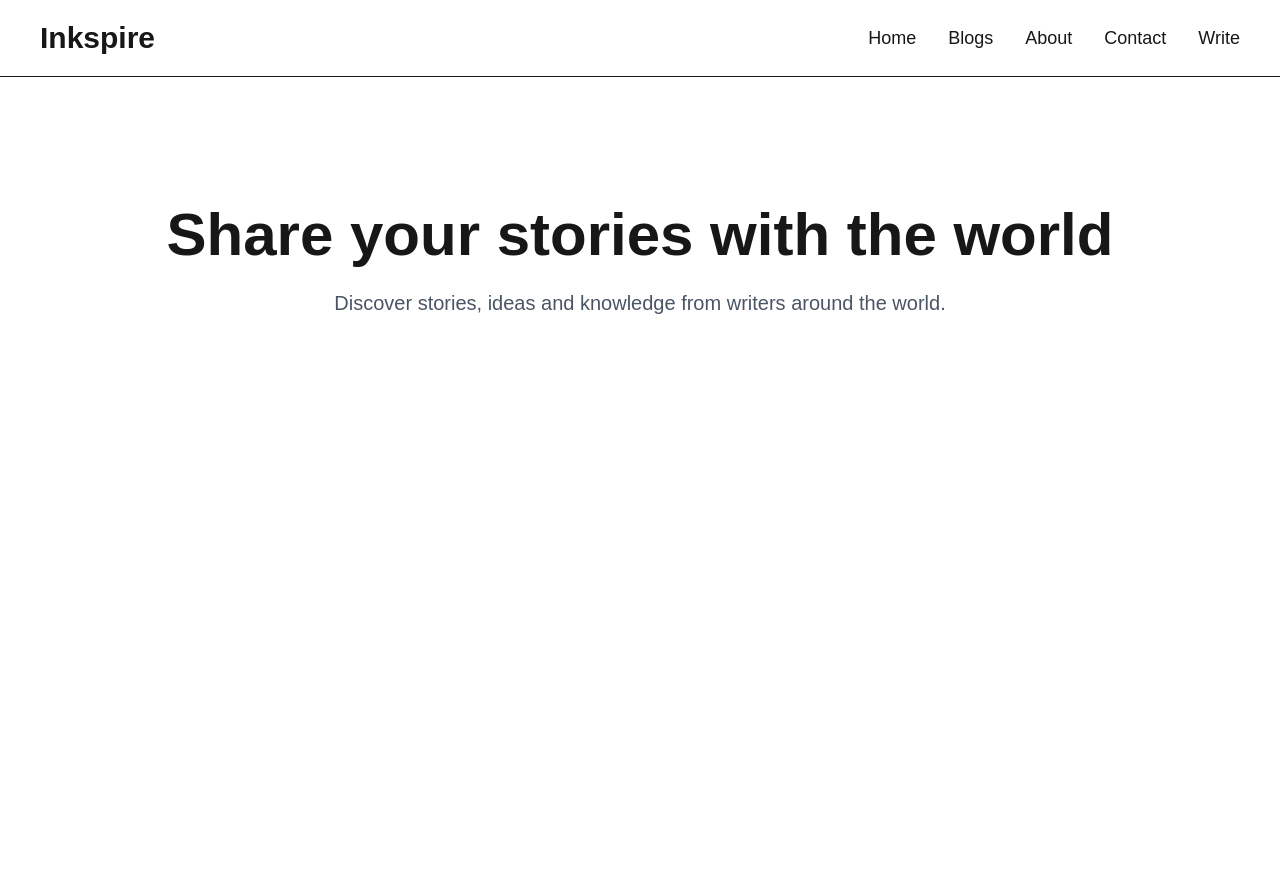
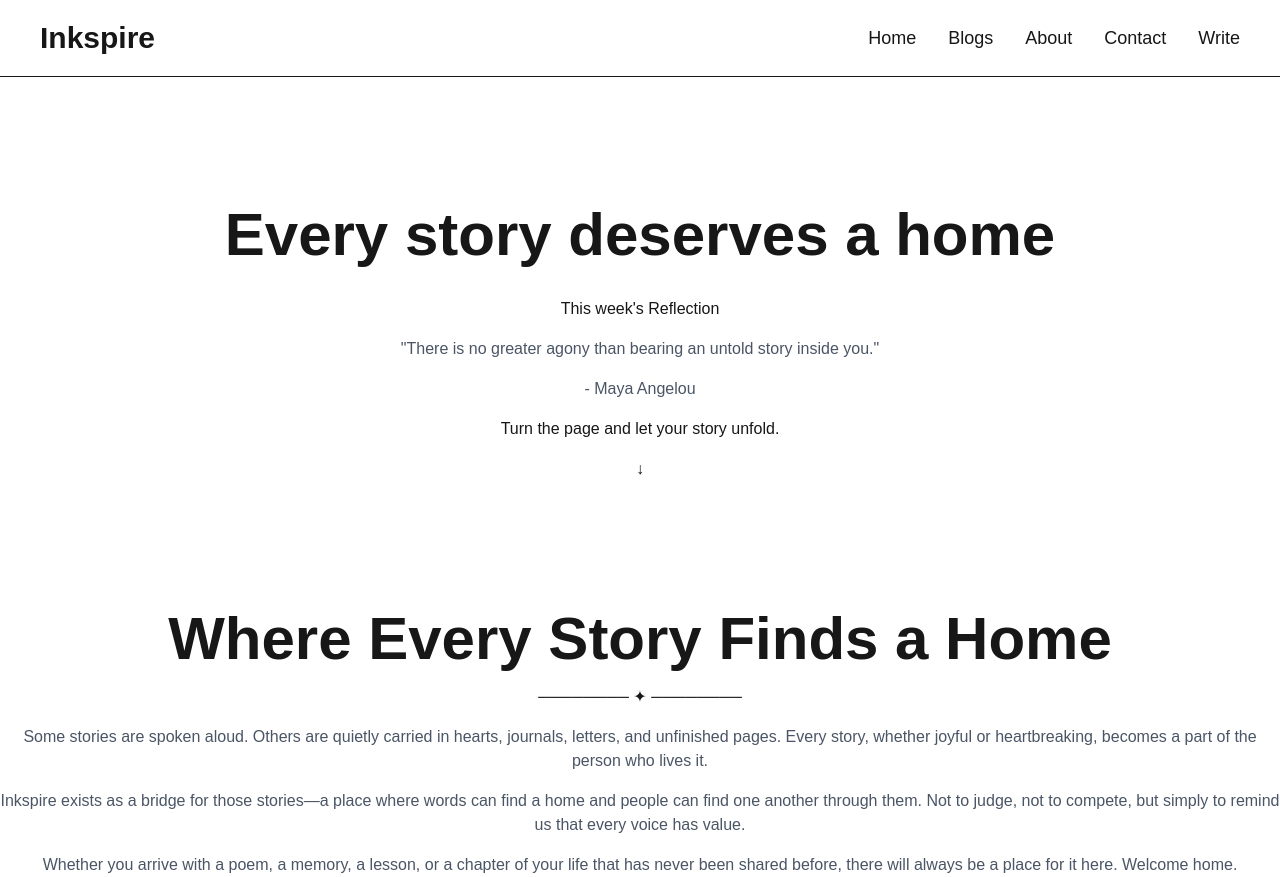
Before and after one commit to theknightcoderr/inkspire, a Next.js app: page / in a window 1280 px wide. Before the commit the page ends 800 px from the top, so only its background shows below. Built offline with nearby package versions, Linux system fonts and the light colour scheme.

Commit message:
Create reusable Navbar component and add routing

```diff
--- a/app/layout.tsx
+++ b/app/layout.tsx
@@ -1,3 +1,5 @@
+import Navbar from "@/components/Navbar";
+
 import type { Metadata } from "next";
 import { Geist, Geist_Mono } from "next/font/google";
 import "./globals.css";
@@ -27,7 +29,10 @@ export default function RootLayout({
       lang="en"
       className={`${geistSans.variable} ${geistMono.variable} h-full antialiased`}
     >
-      <body className="min-h-full flex flex-col">{children}</body>
+     <body className="min-h-full flex flex-col">
+  <Navbar />
+  {children}
+</body>
     </html>
   );
 }
--- a/app/page.tsx
+++ b/app/page.tsx
@@ -1,27 +1,47 @@
 import Link from "next/link";
-import Navbar from "@/components/Navbar";
 export default function Home() {
   return (
     <main className="min-h-screen">
 
-     <Navbar />
+
 
       <section className="flex flex-col items-center justify-center text-center mt-32">
 
-        <h2 className="text-6xl font-bold">
-          Share your stories with the world
-        </h2>
+        <h1 className="text-6xl font-bold">
+          Every story deserves a home
+        </h1>
 
-        <p className="mt-6 text-xl max-w-2xl text-gray-600">
-          Discover stories, ideas and knowledge from
-          writers around the world.
+       <h2 className="mt-8">
+        This week's Reflection
+       </h2>
+
+       <p className="mt-4 text-gray-600"> "There is no greater agony than bearing an untold story inside you."
         </p>
 
-        <button className="mt-10 px-8 py-4 bg-blue text-white rounded-xl hover:scale-105 transition">
-          Start writing
-        </button>
+        <p className="mt-4 text-gray-600">
+        - Maya Angelou
+        </p>
 
+<p className="mt-4">Turn the page and let your story unfold.</p>
+
+<p className="mt-4">↓</p>
       </section>
+
+      <section className="flex flex-col items-center justify-center text-center mt-32">
+        <h1 className="text-6xl font-bold">
+        Where Every Story Finds a Home
+        </h1>
+        <p>
+
+<p className="mt-4"></p>──────── ✦ ────────</p>
+
+        <p className="mt-4 text-gray-600">Some stories are spoken aloud. Others are quietly carried in hearts, journals, letters, and unfinished pages. Every story, whether joyful or heartbreaking, becomes a part of the person who lives it.
+        </p>
+<p className="mt-4 text-gray-600">Inkspire exists as a bridge for those stories—a place where words can find a home and people can find one another through them. Not to judge, not to compete, but simply to remind us that every voice has value.</p>
+
+<p className="mt-4 text-gray-600">Whether you arrive with a poem, a memory, a lesson, or a chapter of your life that has never been shared before, there will always be a place for it here. Welcome home.</p>
+   </section>
+
 
     </main>
   );
```
